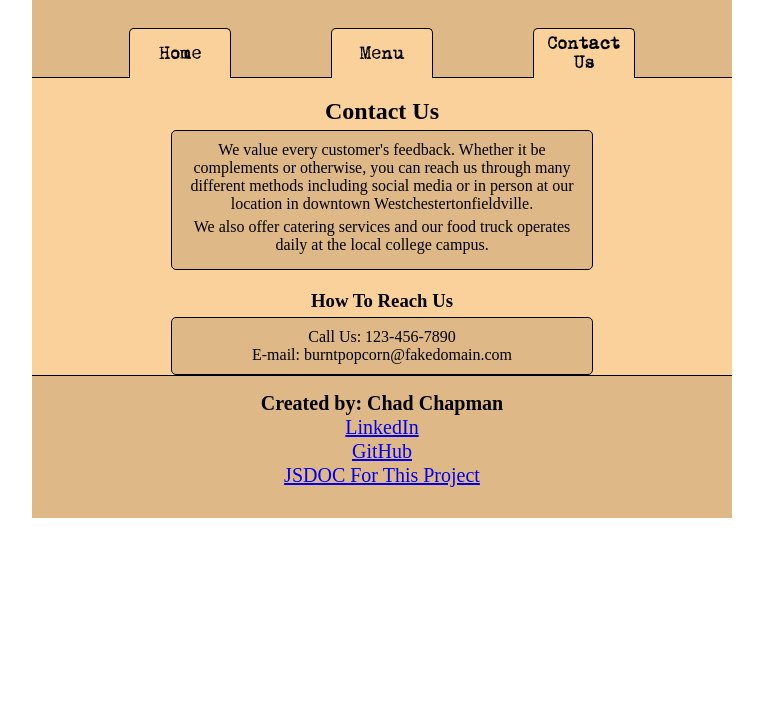
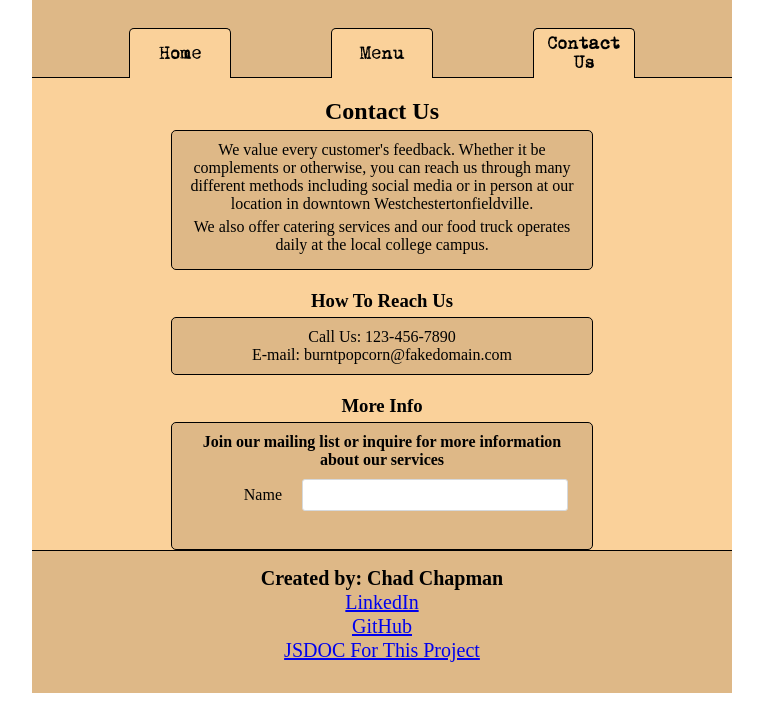
Before and after one commit to chapmancbVCU/restaurant-page, a website built with webpack: page dist/index.html in a window 1280 px wide. Both pictures are taken after a click on the item "Contact Us". Shown: the part 93-800 px from the top of the page, without its empty margins (258-1021 px from the left). Built offline with nearby package versions, Linux system fonts and the light colour scheme; files whose address does not match are found by name.

Commit message:
Begin to setup form.  Added input for full name.

```diff
--- a/src/contactUsTabPage.js
+++ b/src/contactUsTabPage.js
@@ -42,6 +42,9 @@ export class ContactUs extends Page {
 
         // Contact info
         ContactUs.contactInfo(mainContent);
+
+        // Form
+        ContactUs.moreInfo(mainContent);
     }
 
     static contactInfo(parentContainer) {
@@ -78,6 +81,42 @@ export class ContactUs extends Page {
         contactUsContainer.appendChild(catering);
 
         parentContainer.appendChild(contactUsContainer);
+    }
 
+    static moreInfo(parentContainer) {
+        const moreInfo = document.createElement('h3');
+        moreInfo.textContent = 'More Info';
+        parentContainer.appendChild(moreInfo);
+
+        const formContainer = document.createElement('div');
+        formContainer.classList.add('form-container');
+
+        const moreInfoMessage = document.createElement('h4');
+        moreInfoMessage.textContent = "Join our mailing list or inquire for more information about our services";
+        formContainer.appendChild(moreInfoMessage);
+
+        const form = document.createElement('form');
+        form.action = ' ';
+        form.method = 'get';
+        form.classList.add('info-form');
+
+        // Name
+        const fullName = document.createElement('div');
+        fullName.classList.add('form-row');
+        const fullNameLabel = document.createElement('label');
+        fullNameLabel.setAttribute('for', 'full-name');
+        fullNameLabel.textContent = 'Name';
+        fullName.appendChild(fullNameLabel);
+        const fullNameInput = document.createElement('input');
+        fullNameInput.setAttribute('id', 'full-name');
+        fullNameInput.setAttribute('name', 'full-name');
+        fullNameInput.setAttribute('type', 'text');
+        fullName.append(fullNameInput);
+        form.appendChild(fullName);
+
+
+
+        formContainer.appendChild(form);
+        parentContainer.appendChild(formContainer);
     }
 }
--- a/src/styles.css
+++ b/src/styles.css
@@ -106,7 +106,7 @@ h2, h3 {
   text-align: center;
 }
 
-.paragraph-container {
+.paragraph-container, .form-container {
   background-color: burlywood;
   border: solid black 1px;
   border-radius: 5px;
@@ -192,6 +192,32 @@ h2, h3 {
 .contact-us {
   margin-bottom: 5px;
 }
+
+.info-form {
+  margin-top: 10px;
+  width: 80%;
+}
+
+.form-row {
+  margin-bottom: 20px;
+  display: flex;
+  justify-content: flex-start;
+  flex-direction: column;
+  flex-wrap: wrap;
+}
+
+.form-row input[type='text'] {
+  background-color: #FFFFFF;
+  border: 1px solid #D6D9DC;
+  border-radius: 3px;
+  width: 80%;
+  padding: 7px;
+  font-size: 14px;
+}
+
+.form-row label {
+  margin-bottom: 15px;
+}
 @media only screen and (min-width: 700px) {
   .tabs {
     column-gap: 100px;
@@ -201,7 +227,29 @@ h2, h3 {
     width: 100px;
   }
 
-  .paragraph-container {
+  .paragraph-container, .form-container {
     width: 400px;
   }
+
+  .info-form {
+    width: 480px;
+  }
+
+  .form-row {
+    flex-direction: row;
+    align-items: flex-start;
+    margin-bottom: 20px;
+  }
+
+  .form-row input[type='text'] {
+    width: 250px;
+    height: initial;
+  }
+
+  .form-row label {
+    text-align: right;
+    width: 100px;
+    margin-top: 7px;
+    padding-right: 20px;
+  }
 }
```
Also changed, not shown: dist/main.js.
